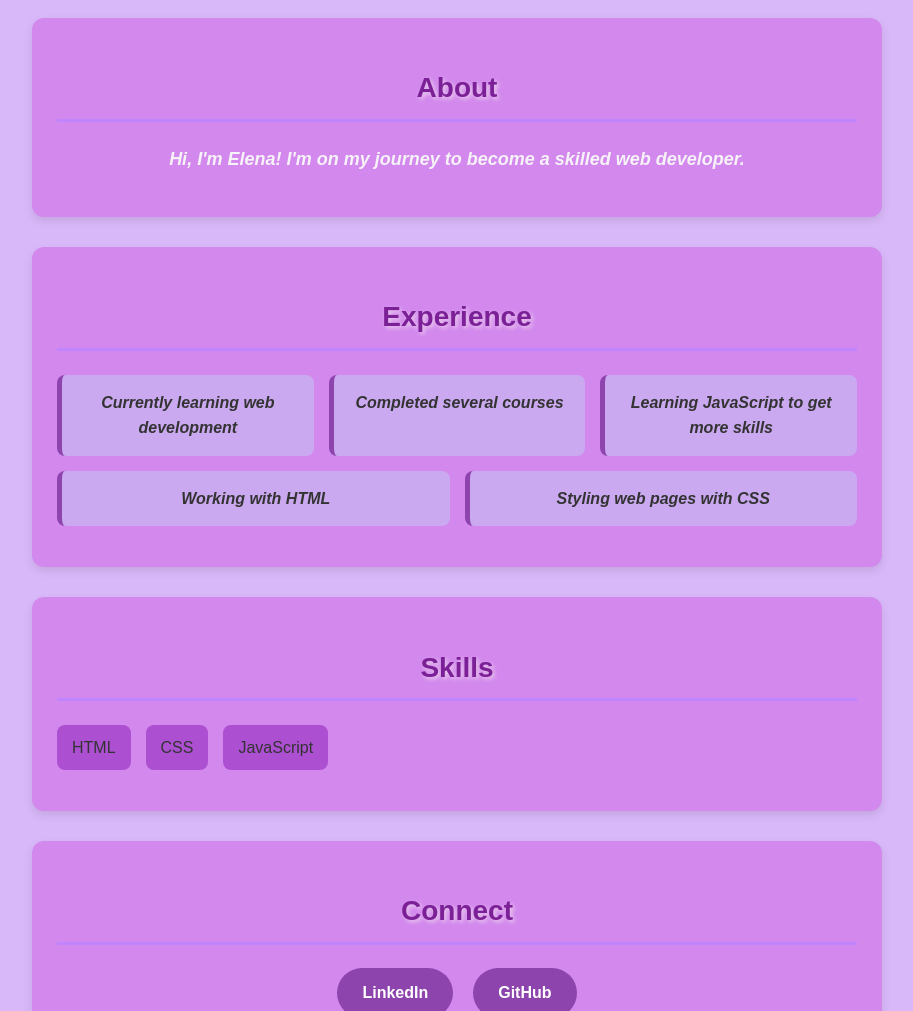
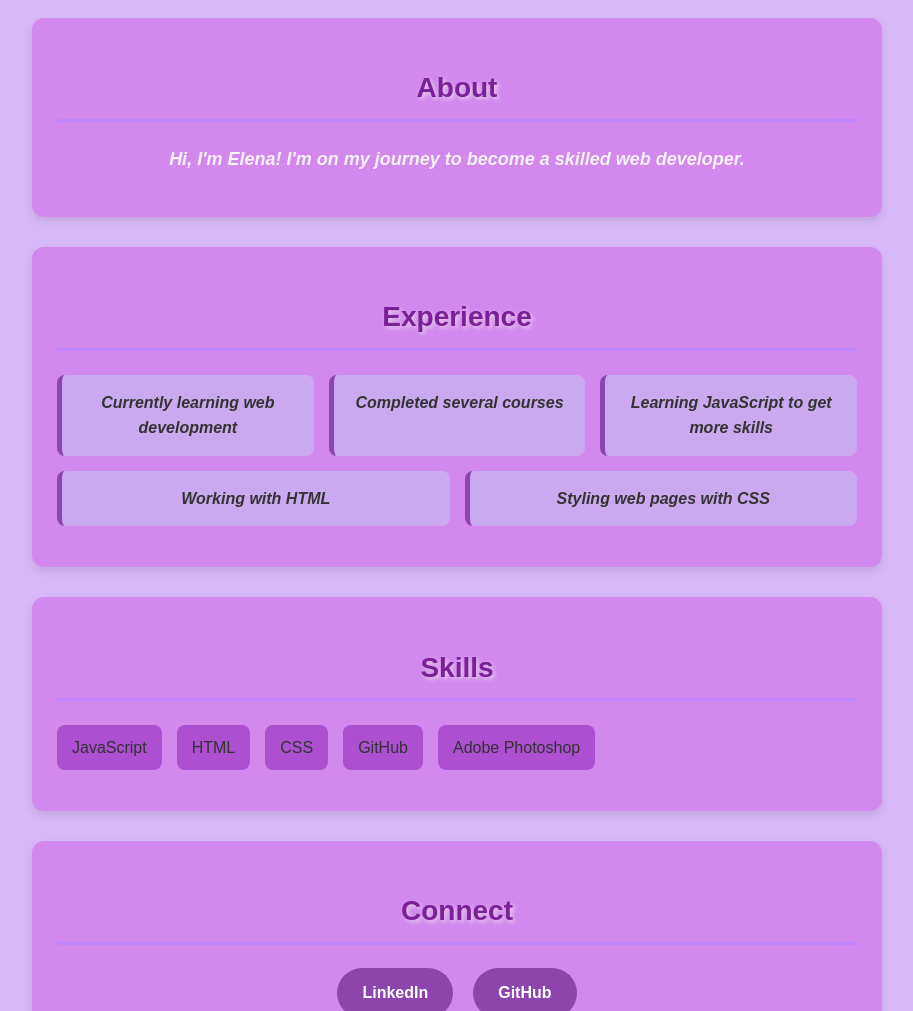
Before and after one commit to ElMurka/Elena-Sviridova-JavaScript-Intro-26.4, a plain HTML site: page index.html in a window 1280 px wide. Shown: the part 89-1100 px from the top of the page, without its empty margins (183-1096 px from the left). Drawn offline with Linux system fonts and the light colour scheme.

Commit message:
added skills to js

```diff
--- a/index.html
+++ b/index.html
@@ -29,9 +29,7 @@
         <section id="skills">
     <h2>Skills</h2>
     <ul>
-        <li>HTML</li>
-        <li>CSS</li>
-        <li>JavaScript</li>
+
     </ul>
 </section>
     <section id ="Connect">
--- a/js/index.js
+++ b/js/index.js
@@ -11,3 +11,14 @@ const copyright = document.createElement("p");
 copyright.innerHTML = `© ${thisYear} Elena Sviridova. All rights reserved.`;
 
 footer.appendChild(copyright);
+const skills = ["JavaScript", "HTML", "CSS", "GitHub", "Adobe Photoshop"];
+
+const skillsSection = document.querySelector("#skills");
+
+const skillsList = skillsSection.querySelector("ul");
+
+for (let i = 0; i < skills.length; i++) {
+    const skill = document.createElement("li");
+    skill.innerText = skills[i];
+    skillsList.appendChild(skill);
+}
```
